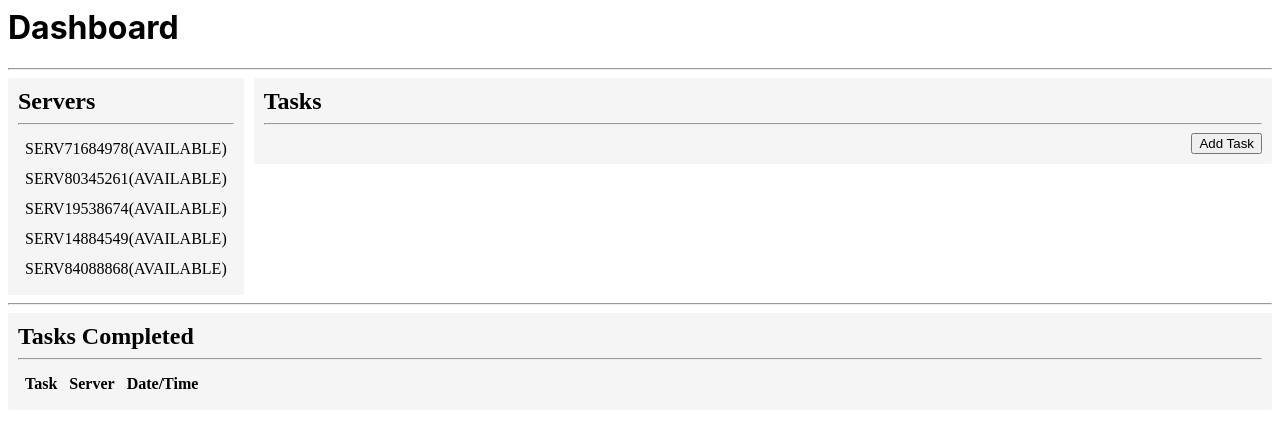
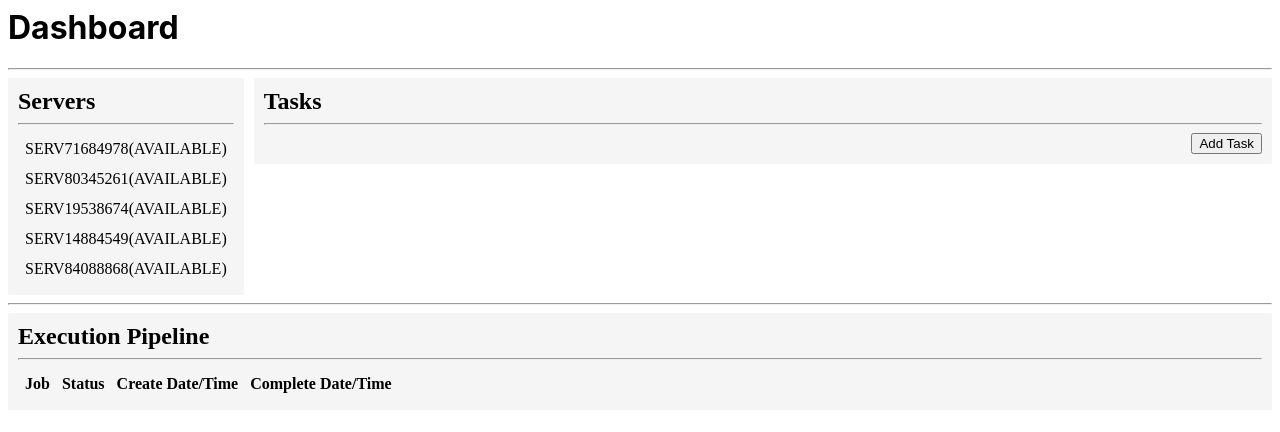
Before and after one commit to yashgoyal97/TaskServerPipeline, a React (Create React App) app: page / in a window 1280 px wide. Shown: the top 432 px of the page. Built offline with nearby package versions, Linux system fonts and the light colour scheme.

Commit message:
1 file modified, 2 added, 1 deleted

```diff
--- a/src/App.js
+++ b/src/App.js
@@ -1,6 +1,6 @@
 import React, { useState, useEffect } from 'react';
 import Servers from './Servers';
-import CompletedJobs from './CompletedJobs';
+import ExecutionPipeline from './ExecutionPipeline';
 import Tasks from './Tasks';
 import './style.css';
 
@@ -34,65 +34,7 @@ export default function App() {
   ]);
 
   const [tasks, setTasks] = useState([]);
-
-  // const [availableServers, setAvailableServers] = useState([]);
-
-  // useEffect(() => {
-  //   let serversAvailable = servers.filter((server) => {
-  //     return server.status === 'AVAILABLE';
-  //   });
-  //   setAvailableServers(serversAvailable);
-  // }, [servers]);
-
-  // const [pendingTasks, setPendingTasks] = useState([]);
-
-  // useEffect(() => {
-  //   let tasksPending = tasks.filter((task) => {
-  //     return task.status === 'PENDING';
-  //   });
-  //   setPendingTasks(tasksPending);
-  // }, [tasks]);
-
-  // useEffect(() => {
-  //   if (pendingTasks.length && availableServers.length) {
-  //     executeTask(pendingTasks[0], availableServers[0]);
-  //   }
-  // }, [pendingTasks, availableServers]);
-
-  // const [inProgressTasks, setInProgresstasks] = useState([]);
-
-  // const executeTask = (server, task) => {
-  //   let serverList = servers.map((serverItem) => {
-  //     if (serverItem.id === server.id) {
-  //       serverItem.status = 'OCCUPIED';
-  //     }
-  //     return serverItem;
-  //   });
-  //   setServers(serverList);
-
-  //   let taskList = tasks.map((taskItem) => {
-  //     if (taskItem.id === task.id) {
-  //       taskItem.status = 'IN_PROG';
-  //     }
-  //     return taskItem;
-  //   });
-  //   setTasks(taskList);
-
-  //   // setTasksInProgress([...tasksInProgress, taskInProgress]);
-  // };
-
-  // const addServer = () => {
-  //   let serverDetails = {};
-  //   const serverId = Math.floor(Math.random() * Math.pow(10, 8) + 1);
-  //   const serverName = `SERV${serverId}`;
-  //   serverDetails['id'] = serverId;
-  //   serverDetails['name'] = serverName;
-  //   serverDetails['status'] = 'AVAILABLE';
-  //   //maximum servers restricted to 10
-  //   if (servers.length < 10) {
-  //     setServers([...servers, serverDetails]);
-  //   }
-  // };
+  const [jobs, setJobs] = useState([]);
 
   const createTaskObject = (status) => {
     let taskDetails = {};
@@ -130,28 +72,30 @@ export default function App() {
   };
 
   const executeTask = (server, task) => {
-    // // creating newJob object
-    // let newJob = {};
-    // const jobId = Math.floor(Math.random() * Math.pow(10, 8) + 1);
-    // const jobName = `JOB${jobId}`;
-    // newJob['name'] = jobName;
-    // newJob['id'] = jobId;
-    // newJob['task'] = task;
-    // newJob['server'] = server;
-    // newJob['status'] = 'NEW';
-    // newJob['createDateTime'] = new Date().toLocaleString();
-    // newJob['completeDateTime'] = null;
+    //updating servers
+    updateStatus('servers', server.id, 'OCCUPIED');
 
-    //update server status
-    updateStatus('servers', server.id, 'OCCUPIED');
+    //updating tasks
     if (task && taskAlreadyAvailable(task.id)) {
-      //update task status
       updateStatus('tasks', task.id, 'ACTIVE');
     } else {
       task = createTaskObject('ACTIVE');
       setTasks([...tasks, task]);
     }
-    console.log(task);
+
+    // creating newJob object
+    let newJob = {};
+    const jobId = Math.floor(Math.random() * Math.pow(10, 8) + 1);
+    const jobName = `JOB${jobId}_${task.id}_${server.id}`;
+    newJob['name'] = jobName;
+    newJob['id'] = jobId;
+    newJob['task'] = task;
+    newJob['server'] = server;
+    newJob['status'] = 'NEW';
+    newJob['createDateTime'] = new Date().toLocaleString();
+    newJob['completeDateTime'] = null;
+
+    setJobs([...jobs, newJob]);
   };
 
   const getAvailableServer = () => {
@@ -182,7 +126,7 @@ export default function App() {
         <Tasks tasks={tasks} addTask={addTask} />
       </div>
       <hr />
-      <CompletedJobs tasks={tasks} />
+      <ExecutionPipeline jobs={jobs} />
     </div>
   );
 }
--- a/src/CompletedJobs.js
+++ b/src/ExecutionPipeline.js
@@ -2,20 +2,21 @@ import React from 'react';
 import './style.css';
 
 function TableRows(props) {
-  const rows = props.tasks.map((task) => {
-    return task.status === 'COMPLETED' ? (
+  const rows = props.jobs.map((job) => {
+    return (
       <tr>
-        <td>{task.name}</td>
-        <td>{task.completedBy}</td>
-        <td>{task.completedOn}</td>
+        <td>{job.name}</td>
+        <td>{job.status}</td>
+        <td>{job.createDateTime}</td>
+        {job.completeDateTime ? <td>{job.completeDateTime}</td> : <td>--</td>}
       </tr>
-    ) : null;
+    );
   });
 
   return rows;
 }
 
-export default class CompletedJobs extends React.Component {
+export default class ExecutionPipeline extends React.Component {
   constructor(props) {
     super(props);
     this.toggleCarouselStyle = this.toggleCarouselStyle.bind(this);
@@ -31,20 +32,21 @@ export default class CompletedJobs extends React.Component {
     return (
       <div className="carousel-container">
         <div className="carousel-header" onClick={this.toggleCarouselStyle}>
-          <h2>Tasks Completed</h2>
+          <h2>Execution Pipeline</h2>
         </div>
         <hr />
         <div id="completedTasksConatiner" className="carousel-body">
           <table>
             <thead>
               <tr>
-                <th>Task</th>
-                <th>Server</th>
-                <th>Date/Time</th>
+                <th>Job</th>
+                <th>Status</th>
+                <th>Create Date/Time</th>
+                <th>Complete Date/Time</th>
               </tr>
             </thead>
             <tbody>
-              <TableRows tasks={this.props.tasks} />
+              <TableRows jobs={this.props.jobs} />
             </tbody>
           </table>
         </div>
```
Also changed, not shown: src/Progress.js (added, +24 -0 lines).
